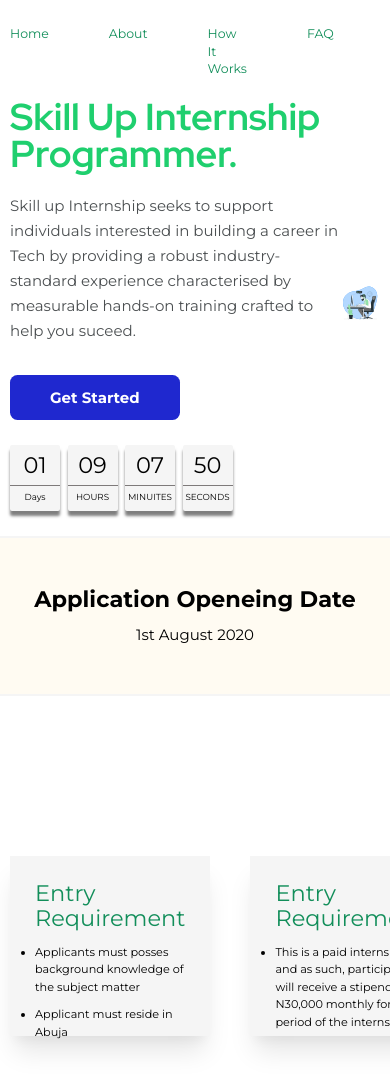
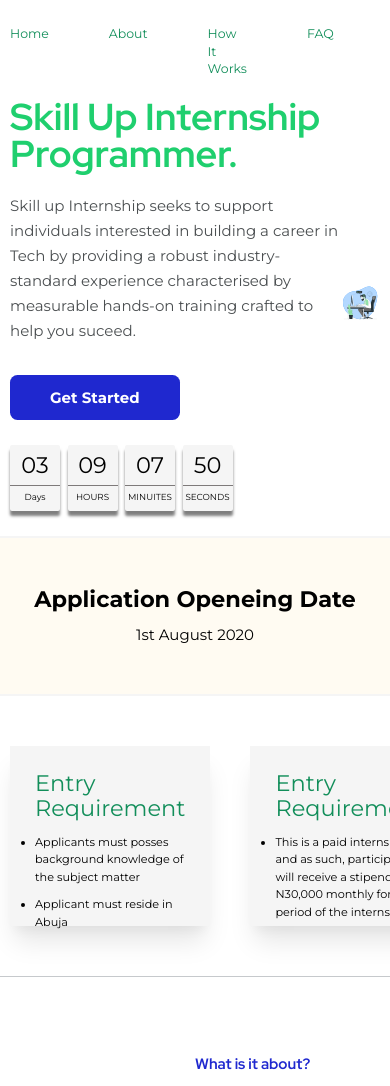
Before and after one commit to Akogwu24/skillup-africa-page, a React (Create React App) app: page / in a window 390 px wide. Shown: the top 1086 px of the page. Built offline with nearby package versions, Linux system fonts and the light colour scheme.

Commit message:
timer set

```diff
--- a/src/App.css
+++ b/src/App.css
@@ -70,4 +70,10 @@ hr {
   .nav-bar {
     padding-bottom: 2rem;
   }
-} ;
+  .requirement-container {
+    height: 30%;
+  }
+}
+
+@media (max-width: 900px) {
+}
--- a/src/components/Calender.jsx
+++ b/src/components/Calender.jsx
@@ -9,7 +9,7 @@ const Calender = ({ timeElapsed }) => {
 
   const countTimer = () => {
     const currentDate = new Date();
-    const closingDate = new Date(2021, 4, 30);
+    const closingDate = new Date(2021, 5, 1);
     const currentTimeInMilliSeconds = currentDate.getTime();
     const closingTimeInMilliSeconds = closingDate.getTime();
     const timeTillClosingInMilliSeconds =
@@ -24,15 +24,14 @@ const Calender = ({ timeElapsed }) => {
     seconds %= 60;
     minutes = minutes % 60;
     hours %= 24;
-    // days %= 30;
+
     seconds = seconds < 10 ? '0' + seconds : seconds;
     minutes = minutes < 10 ? '0' + minutes : minutes;
     hours = hours < 10 ? '0' + hours : hours;
     days = days < 10 ? '0' + days : days;
 
-    if (closingTimeInMilliSeconds < 0) {
+    if (timeTillClosingInMilliSeconds <= 0) {
       clearInterval();
-      timeElapsed = true;
     } else {
       setSecondsTimer(seconds);
       setMinutesTimer(minutes);
@@ -40,7 +39,7 @@ const Calender = ({ timeElapsed }) => {
       setDaysTimer(days);
     }
   };
-
+  // countTimer();
   setInterval(countTimer, 1000);
 
   return (
--- a/src/components/Hero.jsx
+++ b/src/components/Hero.jsx
@@ -5,7 +5,6 @@ import Text from './utils/Text';
 import Calender from './Calender';
 
 const Hero = () => {
-  let timeElapsed = false;
   return (
     <section className='flex justify-between items-center'>
       <div className='max-w-3xl'>
@@ -22,13 +21,8 @@ const Hero = () => {
           btnStyles='bg-blue text-2xl py-5 px-16 rounded-xl'
           children='Get Started'
         />
-        {timeElapsed ? (
-          <h1 className='text-6xl font-semibold mt-8'>
-            Application is closed, till Next cohort
-          </h1>
-        ) : (
-          <Calender />
-        )}
+
+        <Calender />
       </div>
       <div className='w-1/2'>
         <img src={bro} alt='' />
--- a/src/layout/Cards.jsx
+++ b/src/layout/Cards.jsx
@@ -3,7 +3,7 @@ import CardComponent from '../components/CardComponent';
 
 const Cards = () => {
   return (
-    <div className='card-container container my-10 flex justify-between gap-16 items-center py-10'>
+    <div className='requirement-container container my-10 flex justify-between gap-16 items-center py-10'>
       <CardComponent
         cardContainer='bg-gray-light flex-1 shadow-xl h-72 px-10 py-10 '
         headingStyles='text-green-dark text-4xl pb-3'
```
